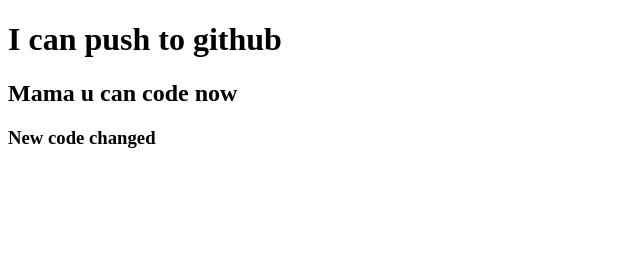
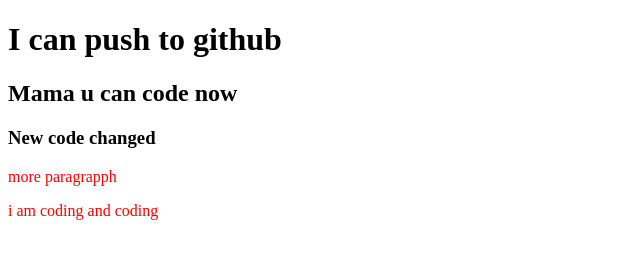
Before and after one commit to absmshakilxx/my-second-repo, a plain HTML site: page index.html in a window 1280 px wide. Shown: the whole page, without its empty margins (0-640 px from the left). Drawn offline with Linux system fonts and the light colour scheme.

Commit message:
style added

```diff
--- a/index.html
+++ b/index.html
@@ -5,11 +5,14 @@
     <meta http-equiv="X-UA-Compatible" content="IE=edge">
     <meta name="viewport" content="width=device-width, initial-scale=1.0">
     <title>my second repo </title>
+    <link rel="stylesheet" href="style.css">
 </head>
 
 <body>
     <h1> I can push to github</h1>
     <h2> Mama u can code now</h2>
     <h3>New code changed</h3>
+    <p>more paragrapph </p>
+    <P>i am coding and coding</P>
 </body>
 </html>
--- /dev/null
+++ b/style.css
@@ -0,0 +1,4 @@
+P{
+    color: red;
+
+}
```
